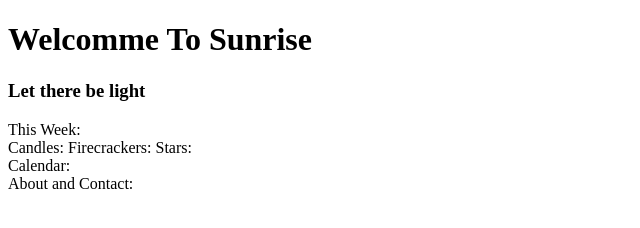
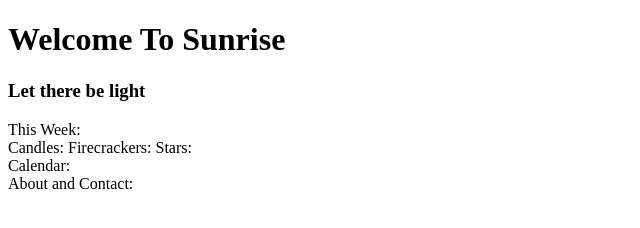
Before and after one commit to spponn/the-SUNRISE-website, a plain HTML site: page docs/index.html in a window 1280 px wide. Shown: the whole page, without its empty margins (0-640 px from the left). Drawn offline with Linux system fonts and the light colour scheme.

Commit message:
Update index.html

```diff
--- a/docs/index.html
+++ b/docs/index.html
@@ -2,7 +2,7 @@
 <html>
   <head>
     <link rel="stylesheet" href="style.css">
-    <h1>Welcomme To Sunrise</h1>
+    <h1>Welcome To Sunrise</h1>
     <h3>Let there be light</h3>
   </head>
   <body>
```
